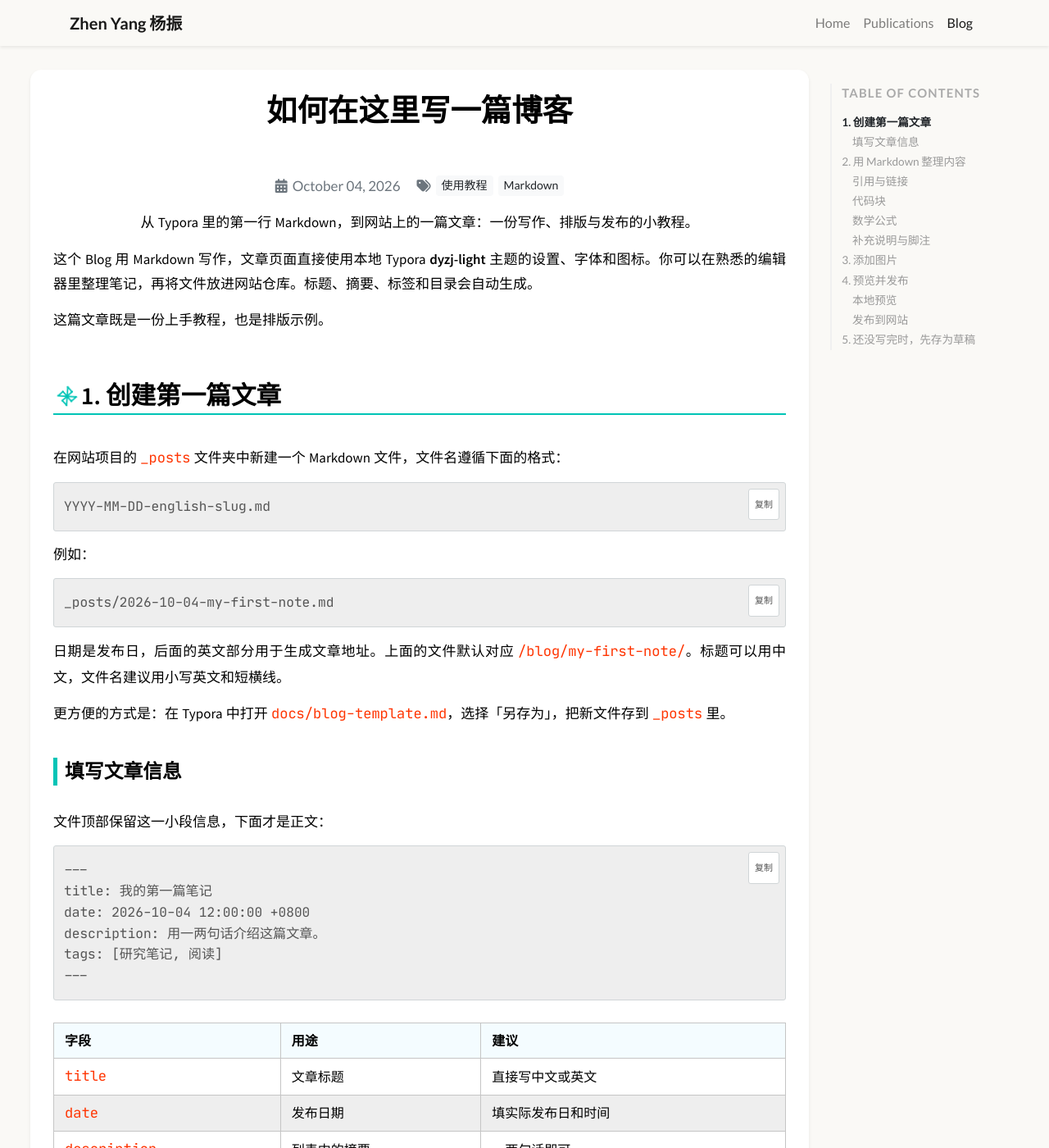
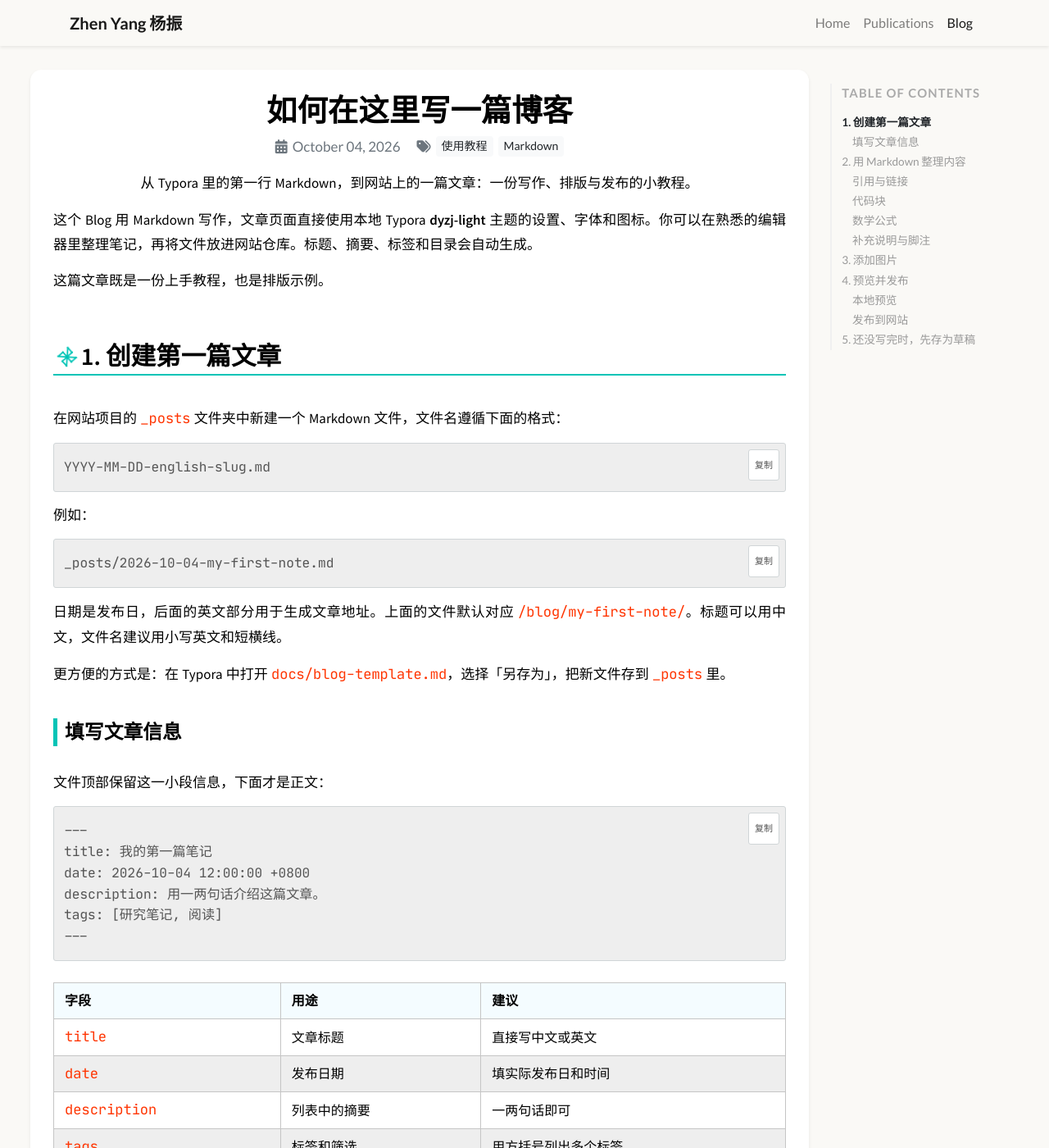
Before and after one commit to MichaelYeung2004/michaelyeung2004.github.io, a Jekyll site: the page built from _posts/2026-10-04-getting-started.md, in a window 1280 px wide and 1400 px high. Shown: the whole window at 82% size. Built offline with Jekyll 4.4.1, drawn with Linux system fonts in a browser that asks for light colours; formulas are drawn with MathJax 3.

Commit message:
Match title to date spacing with wrapped tag spacing

```diff
--- a/assets/css/typora-bridge.css
+++ b/assets/css/typora-bridge.css
@@ -7,7 +7,7 @@
 .typora-reader #write { width: 100%; max-width: none; margin: 0; padding: 0; }
 .typora-reader #write > :last-child { margin-bottom: 0; }
 .typora-reader #write > .article-header { border: 0; padding: 0; margin: 0; }
-.typora-reader #write .article-header h1 { margin-top: 0; letter-spacing: normal; overflow-wrap: anywhere; }
+.typora-reader #write .article-header h1 { margin-top: 0; margin-bottom: 8px; padding-bottom: 0; letter-spacing: normal; overflow-wrap: anywhere; }
 .typora-reader #write .article-meta { justify-content: center; gap: 8px 20px; font: 400 17px/1.5 Lato, sans-serif; }
 .typora-reader #write .article-date,
 .typora-reader #write .article-tags { display: inline-flex; flex-wrap: wrap; align-items: center; gap: 6px; }
```
